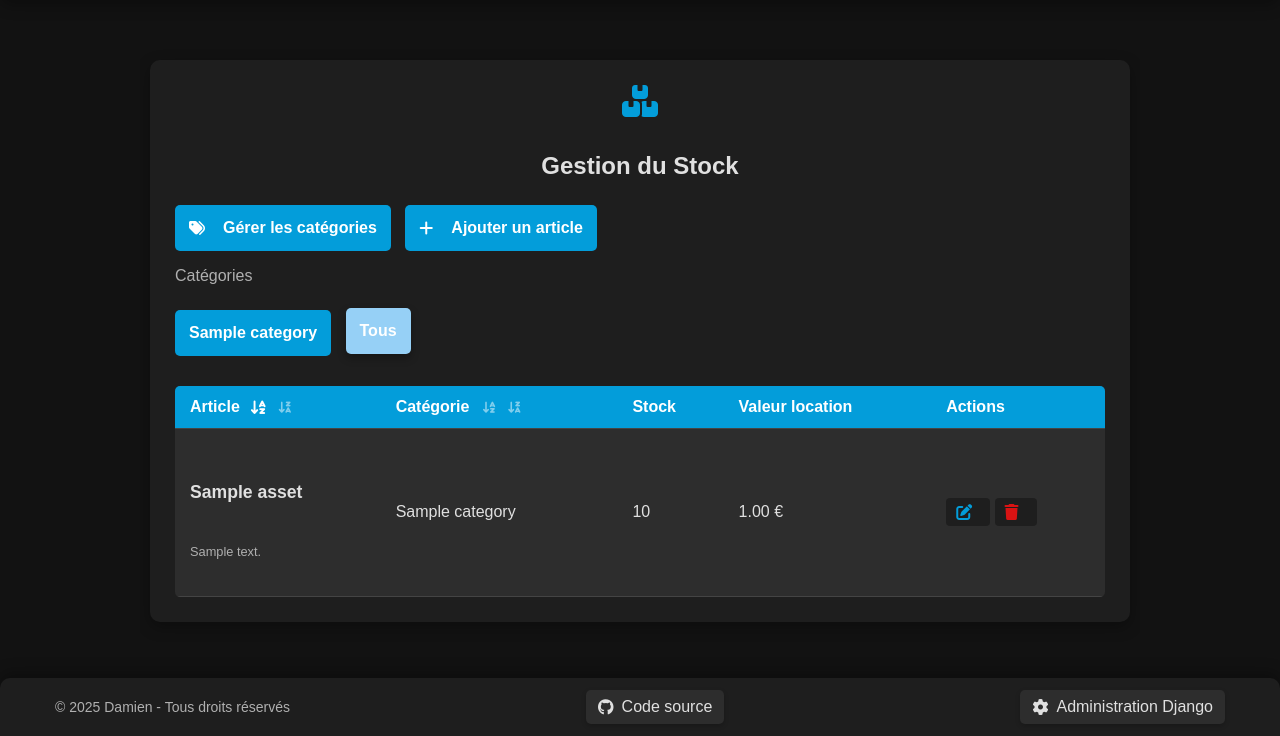
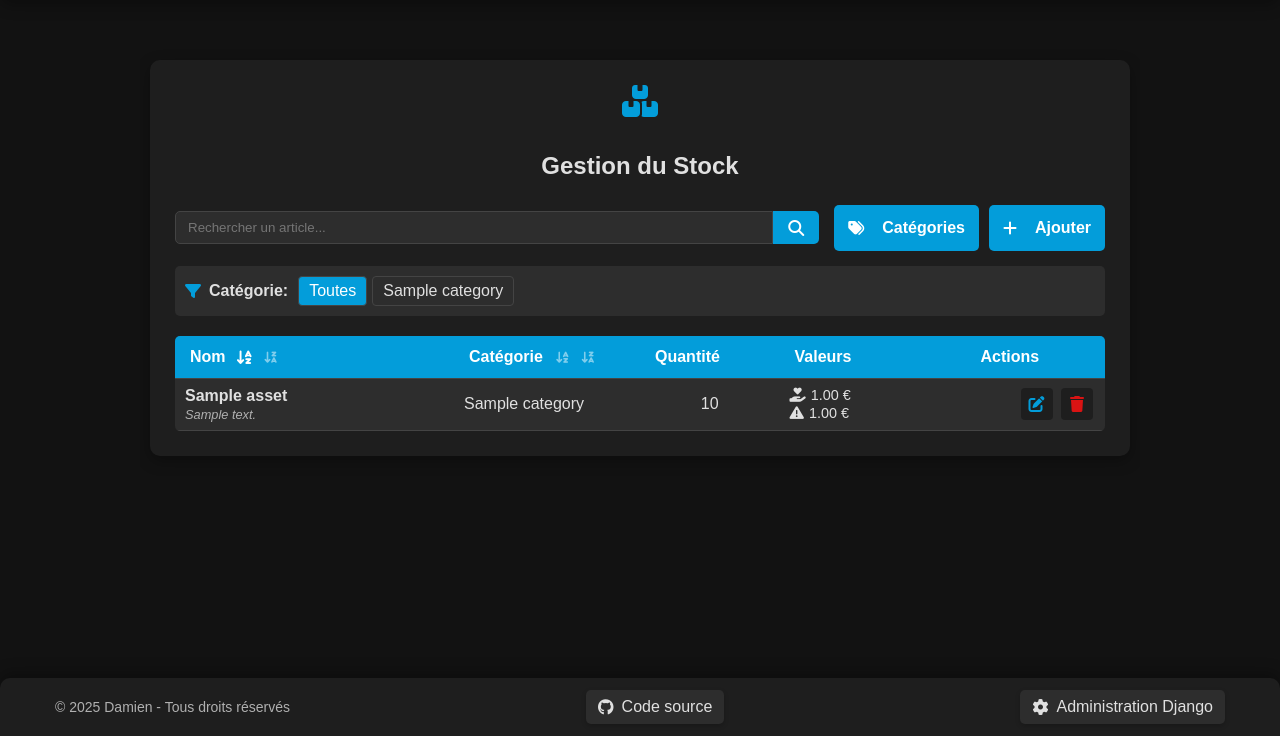
Before and after one commit to Silmaen/PretLoc, a Django app: page /stock/ in a window 1280 px wide. Shown: the part 64-800 px from the top of the page. Run offline with Django 4.2, Linux system fonts and the light colour scheme; a user stored in the database is signed in; tables that the repository leaves empty hold one stand-in row (values such as "Sample post").

Commit message:
Petites corrections d'apparence

```diff
--- a/static/css/base.css
+++ b/static/css/base.css
@@ -430,19 +430,42 @@ tr:hover {
     background-color: rgba(3, 157, 218, 0.1);
 }
 
+.actions-buttons {
+    display: flex;
+    gap: 10px;
+    white-space: nowrap;
+}
+
 .action-button {
     display: inline-flex;
+    justify-content: center;
     align-items: center;
+    width: 32px;
+    height: 32px;
+    padding: 0;
+    margin: 0 2px;
     background-color: var(--bg-container);
     color: var(--accent-blue);
-    padding: 6px 10px;
     border-radius: 4px;
     text-decoration: none;
     transition: all 0.3s;
 }
 
+.action-button i {
+    margin: 0;
+}
+
 .action-button:hover {
     background-color: var(--accent-blue);
+    color: white;
+}
+
+.action-button.danger {
+    color: var(--accent-red);
+}
+
+.action-button.danger:hover {
+    background-color: var(--accent-red);
     color: white;
 }
 
@@ -699,8 +722,7 @@ h6.mb-0 {
 /* Styles pour la barre de recherche */
 .search-container {
     display: flex;
-    flex-grow: 1;
-    margin-right: 15px;
+    width: 100%;
 }
 
 .search-input-group {
@@ -710,14 +732,12 @@ h6.mb-0 {
 }
 
 .search-input {
-    width: 100%;
-    padding: 12px 15px;
+    flex-grow: 1;
+    padding: 8px 12px;
     background-color: var(--bg-element);
     border: 1px solid var(--border-color);
     border-radius: 5px 0 0 5px;
     color: var(--text-primary);
-    font-size: 16px;
-    border-right: none;
 }
 
 .search-button {
@@ -730,11 +750,50 @@ h6.mb-0 {
     display: flex;
     justify-content: space-between;
     align-items: center;
-    margin-bottom: 20px;
+    margin-bottom: 15px;
 }
 
 /* Style pour les boutons de filtre */
+.filters-row {
+    display: flex;
+    flex-wrap: wrap;
+    gap: 10px;
+    margin-bottom: 15px;
+    background-color: var(--bg-element);
+    border-radius: 5px;
+    padding: 10px;
+}
+
+.filter-group {
+    display: flex;
+    align-items: center;
+    gap: 10px;
+    flex-wrap: wrap;
+}
+
+.filter-label {
+    display: flex;
+    align-items: center;
+    white-space: nowrap;
+    font-weight: bold;
+}
+
+.filter-label i {
+    margin-right: 8px;
+    color: var(--accent-blue);
+}
+
+.filter-buttons-container {
+    display: flex;
+    flex-wrap: wrap;
+    gap: 5px;
+}
+
 .filter-button {
+    padding: 5px 10px;
+    border-radius: 4px;
+    text-decoration: none;
+    border: 1px solid var(--border-color);
     background-color: var(--bg-element);
     color: var(--text-primary);
     transition: all 0.3s;
@@ -749,3 +808,88 @@ h6.mb-0 {
     background-color: var(--accent-blue);
     color: white;
 }
+
+/* Style pour les lignes de tableau condensées */
+.users-table td {
+    padding: 8px 10px;
+    vertical-align: middle;
+}
+
+/* Réduire l'espace entre les lignes */
+.users-table tr {
+    height: auto;
+}
+
+/* Amélioration de l'affichage des contacts */
+.users-table .contact-info {
+    display: flex;
+    gap: 10px;
+    flex-wrap: wrap;
+}
+
+/* Style pour les valeurs des articles */
+.values-container {
+    display: flex;
+    flex-direction: column;
+    gap: 2px;
+}
+
+.value-item {
+    font-size: 0.9rem;
+    display: flex;
+    align-items: center;
+    gap: 5px;
+}
+
+/* Style pour les informations client/article */
+.item-info {
+    display: flex;
+    flex-direction: column;
+    gap: 2px;
+}
+
+.item-title {
+    font-weight: bold;
+}
+
+.item-subtitle {
+    font-size: 0.8rem;
+    color: var(--text-secondary);
+}
+
+.item-description {
+    font-size: 0.8rem;
+    color: var(--text-secondary);
+    font-style: italic;
+}
+
+.search-action-bar {
+    display: flex;
+    justify-content: space-between;
+    gap: 15px;
+    margin-bottom: 15px;
+    align-items: center;
+}
+
+.search-action-bar .search-container {
+    flex: 1;
+    margin: 0;
+}
+
+.search-action-bar .actions-buttons {
+    white-space: nowrap;
+}
+
+/* Pour les écrans mobiles */
+@media (max-width: 576px) {
+    .search-action-bar {
+        flex-direction: column;
+        gap: 10px;
+    }
+
+    .search-action-bar .actions-buttons {
+        width: 100%;
+        display: flex;
+        justify-content: flex-end;
+    }
+}
--- a/templates/ui/stock/item_form.html
+++ b/templates/ui/stock/item_form.html
@@ -21,7 +21,7 @@
             {% for field in form %}
             <div class="form-group">
                 <label for="{{ field.id_for_label }}">
-                    <i class="fas fa-{% if field.name == 'name' %}box{% elif field.name == 'description' %}align-left{% elif field.name == 'stock_quantity' %}cubes{% elif field.name == 'category' %}tag{% elif field.name == 'replacement_value' %}euro-sign{% else %}money-bill-wave{% endif %}"></i>
+                    <i class="fas fa-{% if field.name == 'name' %}box{% elif field.name == 'description' %}align-left{% elif field.name == 'stock_quantity' %}cubes{% elif field.name == 'category' %}tag{% elif field.name == 'replacement_value' %}exclamation-triangle{% else %}hand-holding-heart{% endif %}"></i>
                     {{ field.label }}
                 </label>
                 {{ field }}
--- a/templates/ui/stock/list.html
+++ b/templates/ui/stock/list.html
@@ -8,36 +8,52 @@
             <i class="fas fa-boxes auth-icon"></i>
             <h2>{% trans "Gestion du Stock" %}</h2>
         </div>
+        <!-- Barre de recherche et boutons d'action sur la même ligne -->
+        <div class="search-action-bar">
+            <form method="get" class="search-container">
+                <div class="search-input-group">
+                    <input type="text" name="search" value="{{ search_query }}"
+                           placeholder="{% trans 'Rechercher un article...' %}" class="search-input">
+                    <button type="submit" class="auth-button search-button">
+                        <i class="fas fa-search"></i>
+                    </button>
+                </div>
+                <input type="hidden" name="category" value="{{ category_id }}">
+                <input type="hidden" name="sort" value="{{ sort }}">
+                <input type="hidden" name="direction" value="{{ direction }}">
+            </form>
 
-        <div class="d-flex justify-content-end mb-4">
+            <div class="actions-buttons">
                 {% if capability.can_view_categories %}
-            <a href="{% url 'ui:category_list' %}" class="auth-button" style="width: auto; margin-right: 10px;">
-                <i class="fas fa-tags"></i> {% trans "Gérer les catégories" %}
+                <a href="{% url 'ui:category_list' %}" class="auth-button">
+                    <i class="fas fa-tags"></i> {% trans "Catégories" %}
                 </a>
                 {% endif %}
                 {% if capability.can_add_articles %}
-            <a href="{% url 'ui:item_create' %}" class="auth-button" style="width: auto;">
-                <i class="fas fa-plus"></i> {% trans "Ajouter un article" %}
+                <a href="{% url 'ui:item_create' %}" class="auth-button">
+                    <i class="fas fa-plus"></i> {% trans "Ajouter" %}
                 </a>
                 {% endif %}
             </div>
-
-        <!-- Filtres par catégorie -->
-        <div class="mb-4">
-            <p>{% trans "Catégories" %}</p>
-            <div class="d-flex flex-wrap">
+        </div>
+        <!-- Ligne de filtres -->
+        <div class="filters-row">
+            <div class="filter-group">
+                <div class="filter-label">
+                    <i class="fas fa-filter"></i> {% trans "Catégorie:" %}
+                </div>
+                <div class="filter-buttons-container">
+                    <a href="{% url 'ui:stock' %}?sort={{ sort }}&direction={{ direction }}"
+                       class="filter-button {% if not category_id %}active{% endif %}">
+                        {% trans "Toutes" %}
+                    </a>
                     {% for cat in categories %}
-                <a href="{% url 'ui:stock' %}?category={{ cat.id }}"
-                   class="auth-button {% if current_category.id == cat.id %}active{% endif %}"
-                   style="width: auto; margin-right: 10px; margin-bottom: 10px; {% if current_category.id == cat.id %}background-color: var(--accent-blue-hover); transform: translateY(-2px); box-shadow: 0 4px 8px rgba(0, 0, 0, 0.3);{% endif %}">
+                    <a href="{% url 'ui:stock' %}?category={{ cat.id }}&sort={{ sort }}&direction={{ direction }}"
+                       class="filter-button {% if current_category.id == cat.id %}active{% endif %}">
                         {{ cat.name }}
                     </a>
                     {% endfor %}
-                <a href="{% url 'ui:stock' %}"
-                   class="auth-button {% if not current_category %}active{% endif %}"
-                   style="width: auto; margin-bottom: 10px; {% if not current_category %}background-color: var(--accent-blue-hover); transform: translateY(-2px); box-shadow: 0 4px 8px rgba(0, 0, 0, 0.3);{% endif %}">
-                    {% trans "Tous" %}
-                </a>
+                </div>
             </div>
         </div>
 
@@ -46,72 +62,66 @@
             <table>
                 <thead>
                 <tr>
-                    <th>
-                        {% trans "Article" %}
+                    <th style="width: 30%;">
+                        {% trans "Nom" %}
                         <div class="sort-buttons">
                             <a href="?{% if category_id %}category={{ category_id }}&{% endif %}sort=name&direction=asc"
-                               title="{% trans 'Trier par nom (ascendant)' %}"
                                class="sort-btn {% if sort == 'name' and direction == 'asc' %}active{% endif %}">
                                 <i class="fas fa-sort-alpha-down"></i>
                             </a>
                             <a href="?{% if category_id %}category={{ category_id }}&{% endif %}sort=name&direction=desc"
-                               title="{% trans 'Trier par nom (descendant)' %}"
                                class="sort-btn {% if sort == 'name' and direction == 'desc' %}active{% endif %}">
                                 <i class="fas fa-sort-alpha-down-alt"></i>
                             </a>
                         </div>
                     </th>
-                    <th>
+                    <th style="width: 20%;">
                         {% trans "Catégorie" %}
                         <div class="sort-buttons">
                             <a href="?{% if category_id %}category={{ category_id }}&{% endif %}sort=category&direction=asc"
-                               title="{% trans 'Trier par catégorie (ascendant)' %}"
                                class="sort-btn {% if sort == 'category' and direction == 'asc' %}active{% endif %}">
                                 <i class="fas fa-sort-alpha-down"></i>
                             </a>
                             <a href="?{% if category_id %}category={{ category_id }}&{% endif %}sort=category&direction=desc"
-                               title="{% trans 'Trier par catégorie (descendant)' %}"
                                class="sort-btn {% if sort == 'category' and direction == 'desc' %}active{% endif %}">
                                 <i class="fas fa-sort-alpha-down-alt"></i>
                             </a>
                         </div>
                     </th>
-                    <th>{% trans "Stock" %}</th>
-                    <th>{% trans "Valeur location" %}</th>
-                    <th>{% trans "Actions" %}</th>
+                    <th style="width: 15%;">{% trans "Quantité" %}</th>
+                    <th style="width: 20%;">{% trans "Valeurs" %}</th>
+                    <th style="width: 15%;">{% trans "Actions" %}</th>
                 </tr>
                 </thead>
                 <tbody>
                 {% for item in items %}
                 <tr>
                     <td>
-                        <div>
-                            <div>
-                                <h6 class="mb-0" style="font-size: 1.1rem; font-weight: bold;">{{ item.name }}</h6>
-                                <p class="text-secondary mb-0" style="font-size: 0.8rem;">
-                                    {{ item.description|truncatewords:10 }}
-                                </p>
-                            </div>
+                        <div class="item-info">
+                            <span class="item-title">{{ item.name }}</span>
+                            <span class="item-description">{{ item.description|truncatewords:6 }}</span>
                         </div>
                     </td>
-                    <td>
-                        <span class="badge bg-secondary">{{ item.category.name }}</span>
+                    <td>{{ item.category.name }}</td>
+                    <td style="text-align: center;">
+                        <span class="badge">
+                            {{ item.stock_quantity }}
+                        </span>
                     </td>
                     <td>
-                        <span class="badge bg-primary">{{ item.stock_quantity }}</span>
+                        <div class="values-container">
+                            <span class="value-item"><i class="fas fa-hand-holding-heart"></i> {{ item.rental_value }} €</span>
+                            <span class="value-item"><i class="fas fa-exclamation-triangle"></i> {{ item.replacement_value }} €</span>
+                        </div>
                     </td>
-                    <td>
-                        <span class="badge bg-info">{{ item.rental_value }} €</span>
-                    </td>
-                    <td>
+                    <td style="text-align: right;">
                         {% if capability.can_edit_articles %}
                         <a href="{% url 'ui:item_update' item.id %}" class="action-button">
                             <i class="fas fa-edit"></i>
                         </a>
                         {% endif %}
                         {% if capability.can_delete_articles %}
-                        <a href="{% url 'ui:item_delete' item.id %}" class="action-button"
-                           style="color: var(--accent-red);">
+                        <a href="{% url 'ui:item_delete' item.id %}" class="action-button danger">
                             <i class="fas fa-trash"></i>
                         </a>
                         {% endif %}
@@ -120,9 +130,7 @@
                 {% empty %}
                 <tr>
                     <td colspan="5" class="text-center py-3">
-                        <div class="alert alert-info mb-0">
-                            {% trans "Aucun article disponible dans cette catégorie." %}
-                        </div>
+                        {% trans "Aucun article trouvé" %}
                     </td>
                 </tr>
                 {% endfor %}
--- a/ui/models.py
+++ b/ui/models.py
@@ -31,7 +31,7 @@ class Asset(models.Model):
         max_digits=10, decimal_places=2, verbose_name=_("Valeur de remplacement")
     )
     rental_value = models.DecimalField(
-        max_digits=10, decimal_places=2, verbose_name=_("Valeur de location")
+        max_digits=10, decimal_places=2, verbose_name=_("Don minimum exigé")
     )
     created_at = models.DateTimeField(auto_now_add=True)
     updated_at = models.DateTimeField(auto_now=True)
--- a/ui/views.py
+++ b/ui/views.py
@@ -32,6 +32,7 @@ def stock_view(request):
     category_id = request.GET.get("category")
     sort = request.GET.get("sort", "name")  # Par défaut, tri par nom
     direction = request.GET.get("direction", "asc")  # Par défaut, ordre ascendant
+    search_query = request.GET.get("search", "")  # Récupération de la recherche
 
     # Déterminer le champ de tri
     if sort == "category":
@@ -43,13 +44,26 @@ def stock_view(request):
     if direction == "desc":
         order_by = f"-{order_by}"
 
+    # Initialiser les filtres de base
+    filters = {}
+
     # Filtrer par catégorie si spécifiée
     if category_id:
-        items = Asset.objects.filter(category_id=category_id).order_by(order_by)
+        filters["category_id"] = category_id
         current_category = get_object_or_404(Category, id=category_id)
     else:
-        items = Asset.objects.all().order_by(order_by)
         current_category = None
+
+    # Filtrer par recherche si spécifiée
+    if search_query:
+        items = Asset.objects.filter(
+            Q(name__icontains=search_query)
+            | Q(description__icontains=search_query)
+            | Q(category__name__icontains=search_query),
+            **filters,
+        ).order_by(order_by)
+    else:
+        items = Asset.objects.filter(**filters).order_by(order_by)
 
     context = {
         "items": items,
@@ -58,6 +72,7 @@ def stock_view(request):
         "category_id": category_id,
         "sort": sort,
         "direction": direction,
+        "search_query": search_query,  # Ajouter la recherche au contexte
         "capability": get_capability(request.user),
     }
     return render(request, "ui/stock/list.html", context)
```
Also changed, not shown: templates/ui/customers/list.html (+42 -45 lines), ui/forms.py (+7 -0 lines), locale/en/LC_MESSAGES/django.po, locale/fr/LC_MESSAGES/django.po. Lines whose indentation alone changed are shown as unchanged.
